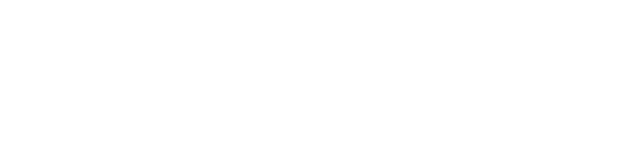
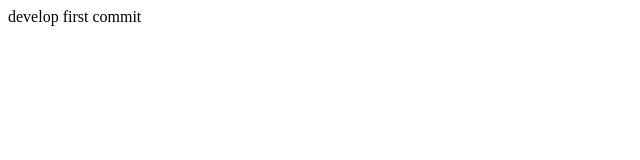
Before and after one commit to AlexKyrdyukov/storybookTest, a plain HTML site: page index.html in a window 1280 px wide. Shown: the whole page, without its empty margins (0-640 px from the left). Drawn offline with Linux system fonts and the light colour scheme.

Commit message:
feat: added div first commit

```diff
--- a/index.html
+++ b/index.html
@@ -6,7 +6,9 @@
   <title>Document</title>
 </head>
 
-
+<div>
+  develop first commit
+</div>
 <body>
 
 </body>
```
